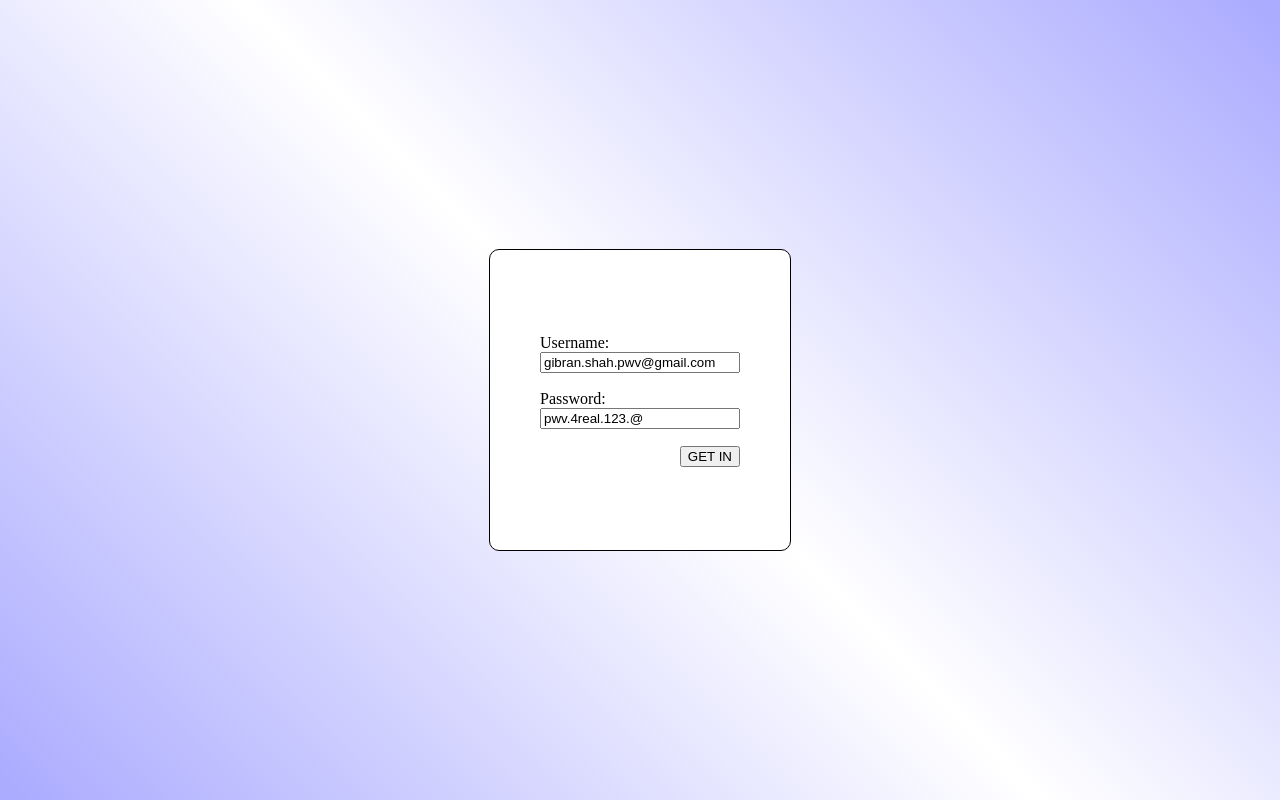
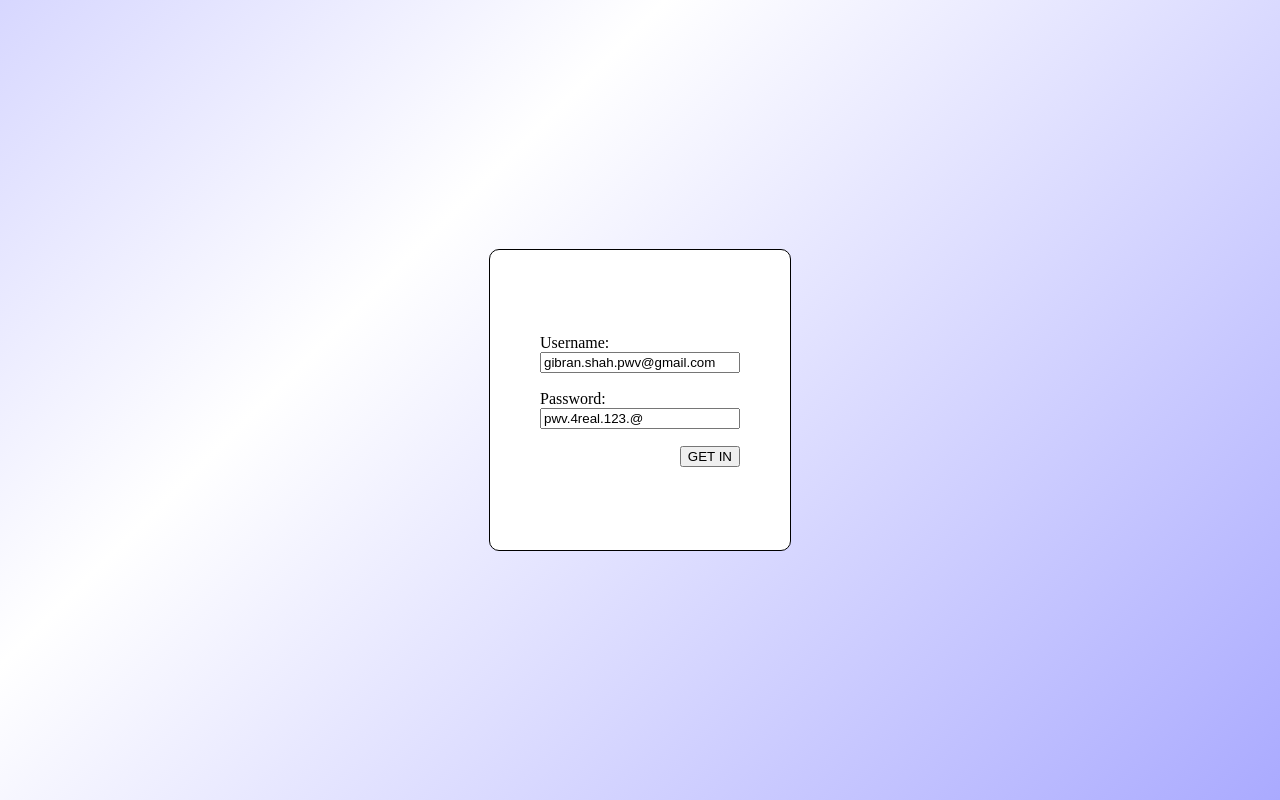
Before and after one commit to gibran-shah/pwv, a plain HTML site: page index.html in a window 1280 px wide. Drawn offline with Linux system fonts and the light colour scheme.

Commit message:
fixed backgroud gradient

```diff
--- a/styles.css
+++ b/styles.css
@@ -1,7 +1,7 @@
 body {
     padding: 0;
     margin: 0;
-    background-image: linear-gradient(45deg, #aaaaff, white, #aaaaff);
+    background-image: repeating-linear-gradient(-45deg, #aaaaff 0px, white 1000px, #aaaaff 2000px);
 }
 
 #signed-out-container {
```
